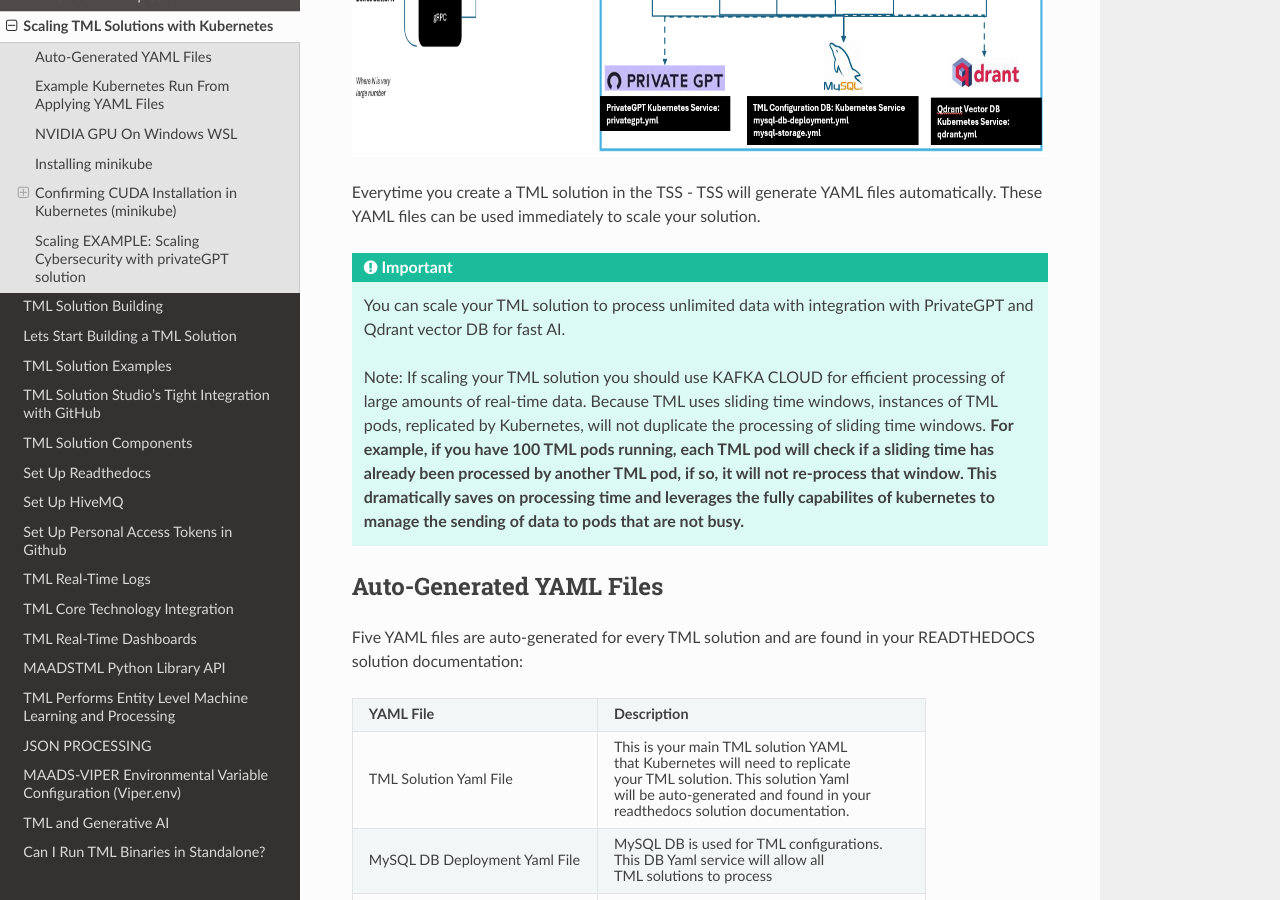
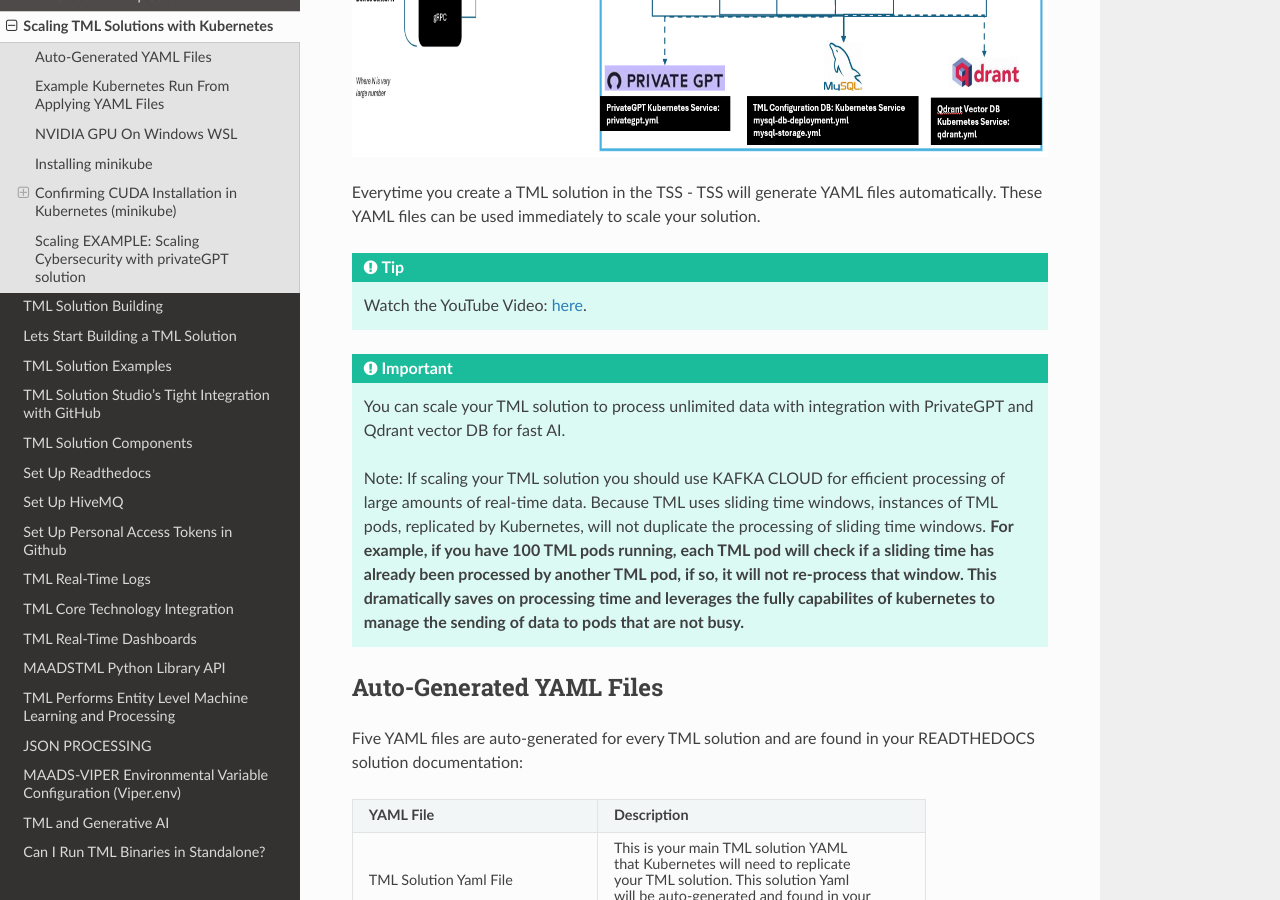
Before and after one commit to smaurice101/readthedocs, a Sphinx documentation site: the page built from docs/source/kube.rst, in a window 1280 px wide and 900 px high, scrolled down 596 px. Built offline with Sphinx 7.4.7 and the Read the Docs theme 3.1.0, drawn with Linux system fonts in a browser that asks for light colours.

Commit message:
Update kube.rst

```diff
--- a/docs/source/kube.rst
+++ b/docs/source/kube.rst
@@ -7,6 +7,9 @@
    :scale: 70%
 
 Everytime you create a TML solution in the TSS - TSS will generate YAML files automatically.  These YAML files can be used immediately to scale your solution.
+
+.. tip::
+   Watch the YouTube Video: `here <https://www.youtube.com/watch?v=MEbmTXIQpVo>`_.
 
 .. important::
    You can scale your TML solution to process unlimited data with integration with PrivateGPT and Qdrant vector DB for fast AI.
```
